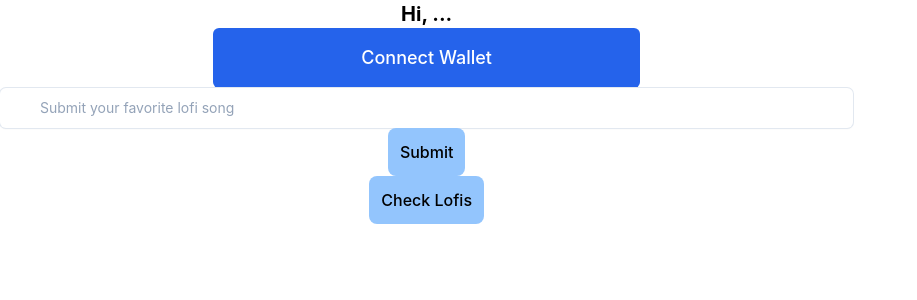
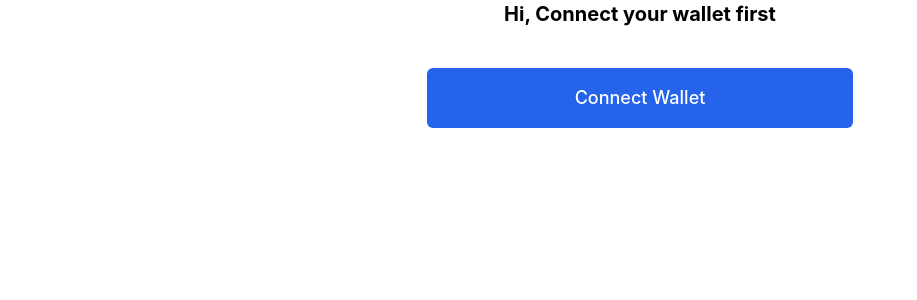
Before and after one commit to hehoku/lofi-app, a React (Create React App) app: page / in a window 1280 px wide. Shown: the top 300 px of the page, without its empty margins (0-917 px from the left). Built offline with nearby package versions, Linux system fonts and the light colour scheme.

Commit message:
refactor connect wallet layout

```diff
--- a/src/App.js
+++ b/src/App.js
@@ -108,19 +108,17 @@ function App () {
   }, [])
 
   return (
-    <div className='flex flex-col items-center w-8/12'>
-      <h1 className='text-xl font-bold'>Hi, {formatAddress(currentAccount)}</h1>
-      {currentAccount ? null : (
-        <button
-          className='w-3/6 bg-blue-600 p-4 rounded-md text-white text-lg font-medium'
-          onClick={connectWallet}
-        >
-          {' '}
-          Connect Wallet
-        </button>
-      )}
+    <div className='flex flex-col items-center w-8/12 m-auto'>
+      <h1 className='text-xl font-bold'>
+        Hi,{' '}
+        {currentAccount
+          ? formatAddress(currentAccount)
+          : 'Connect your wallet first'}
+      </h1>
+      {currentAccount ? (
+        <div className='flex flex-col w-full items-center'>
           <input
-        className='focus:ring-2 focus:ring-blue-500 focus:outline-none appearance-none w-full text-sm leading-6 text-slate-900 placeholder-slate-400 rounded-md py-2 pl-10 ring-1 ring-slate-200 shadow-sm'
+            className='w-1/2 m-6 focus:ring-2 focus:ring-blue-500 focus:outline-none appearance-none text-sm leading-6 text-slate-900 placeholder-slate-400 rounded-md py-2 pl-10 ring-1 ring-slate-200 shadow-sm'
             type='text'
             value={lofiInputValue}
             onChange={e => setLofiInputValue(e.target.value)}
@@ -129,16 +127,20 @@ function App () {
           />
           <button
             onClick={handleSubmit}
-        className='text-base font-medium rounded-lg p-3 bg-blue-300'
+            className='w-1/5 text-base font-medium rounded-lg p-3 bg-blue-300'
           >
             Submit
           </button>
+        </div>
+      ) : (
         <button
-        onClick={getLofis}
-        className='text-base font-medium rounded-lg p-3 bg-blue-300'
+          className='w-3/6 bg-blue-600 p-4 mt-10 rounded-md text-white text-lg font-medium'
+          onClick={connectWallet}
         >
-        Check Lofis
+          {' '}
+          Connect Wallet
         </button>
+      )}
     </div>
   )
 }
```
Lines whose indentation alone changed are shown as unchanged.
